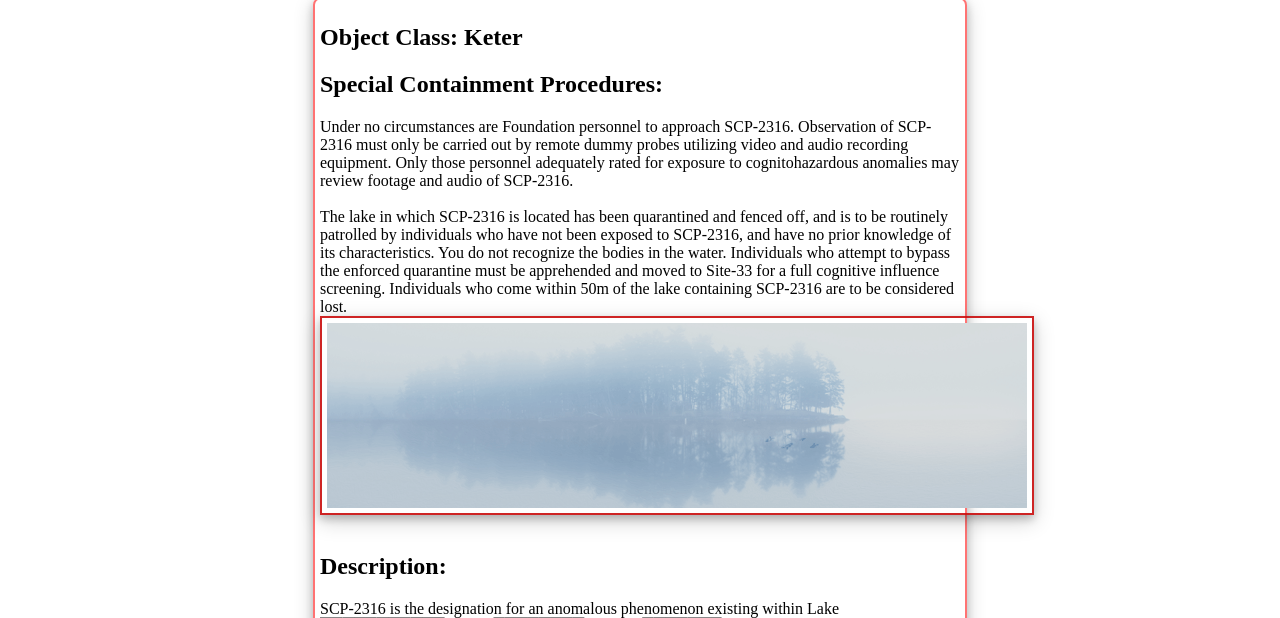
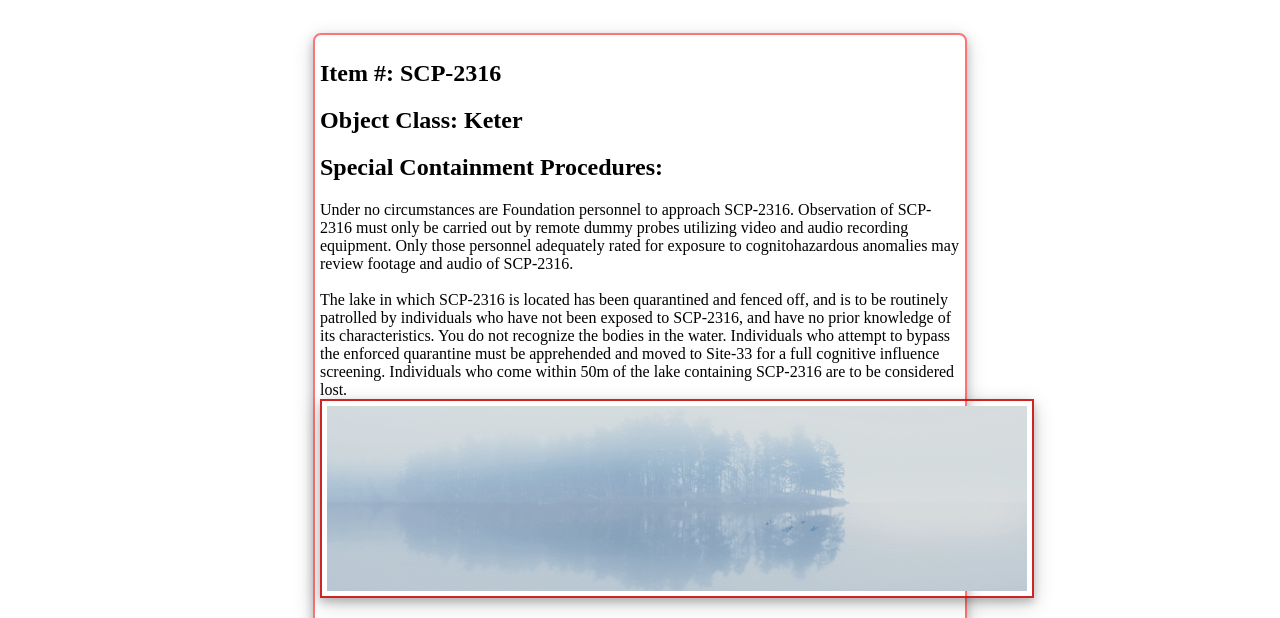
Before and after one commit to PjBork/SCP-Website, a plain HTML site: page 2316.html in a window 1280 px wide. Shown: the part 159-777 px from the top of the page. Drawn offline with Linux system fonts and the light colour scheme.

Commit message:
Add files via upload

```diff
--- a/2316.html
+++ b/2316.html
@@ -33,8 +33,10 @@
             </div>
         </div>
 
-
+    <br>
+    <br>
     <div class="content"><p>
+    <h2>Item #: SCP-2316</h2>
     <h2>Object Class: Keter</h2>
     <h2>Special Containment Procedures:</h2> Under no circumstances are Foundation personnel to approach SCP-2316. Observation of SCP-2316 must only be carried out by remote dummy probes utilizing video and audio recording equipment. Only those personnel adequately rated for exposure to cognitohazardous anomalies may review footage and audio of SCP-2316.
     <br><br>
```
